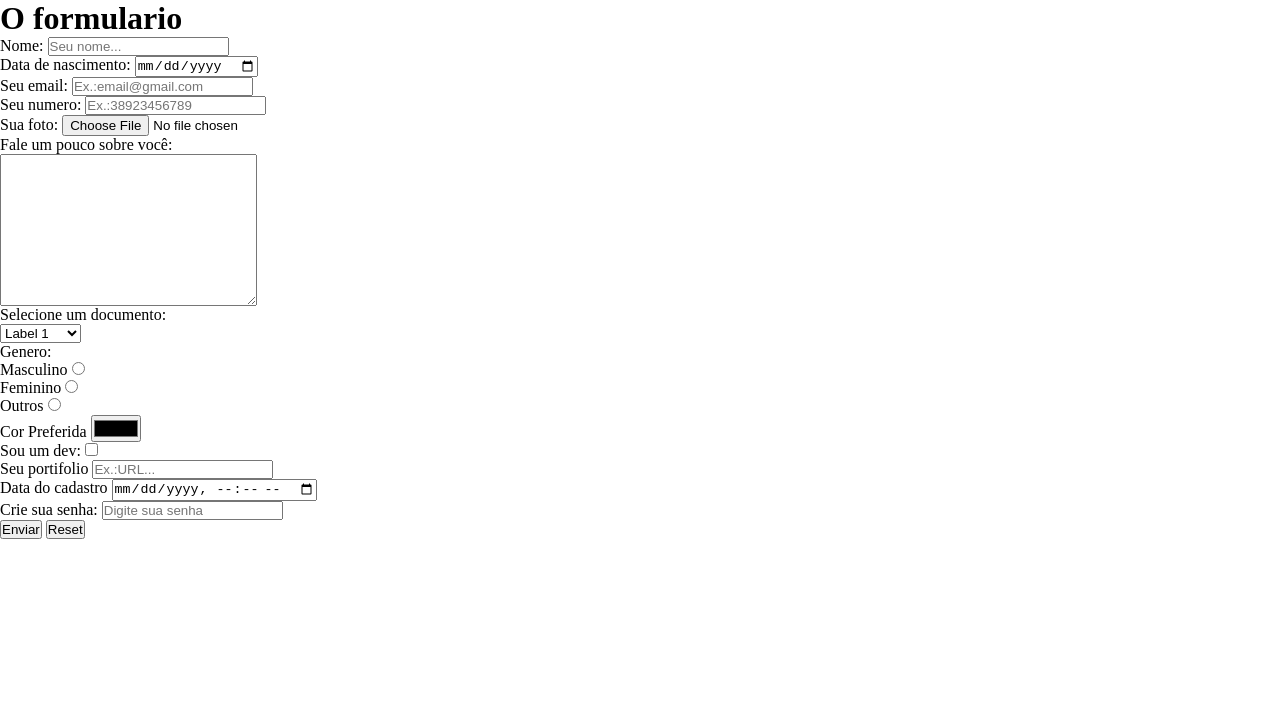
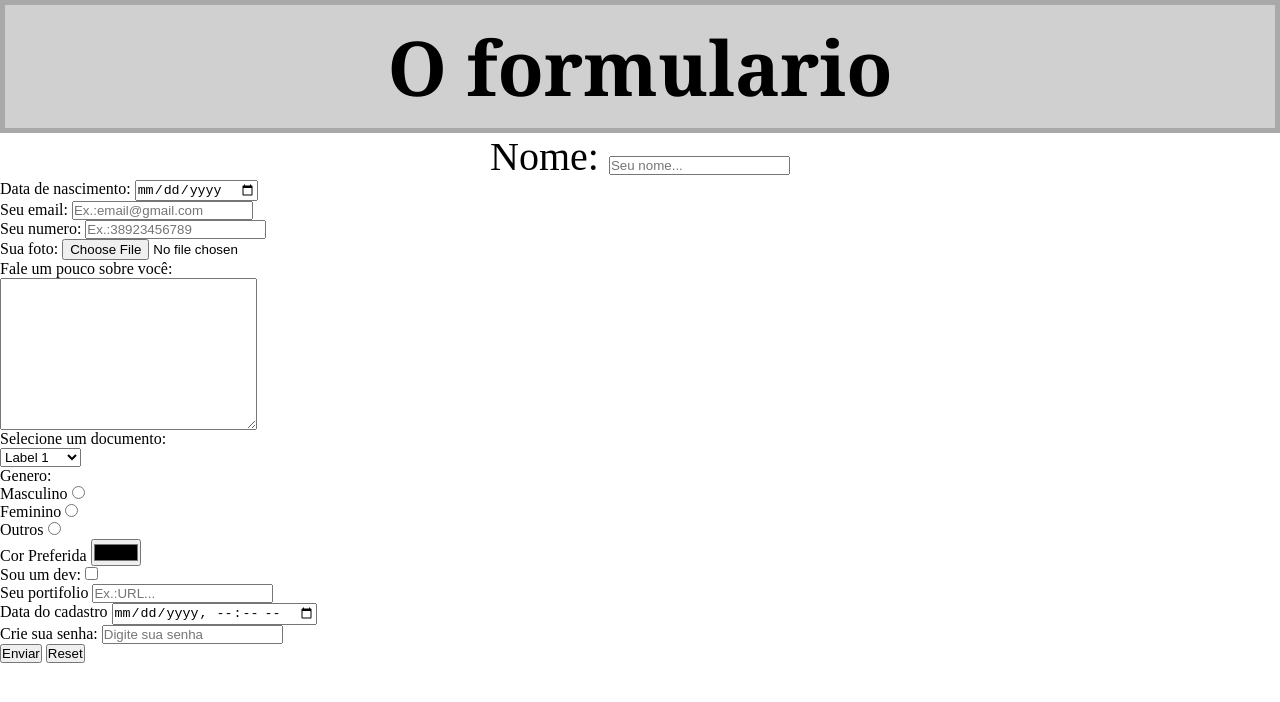
Before and after one commit to Edvan-121/Trabalhando_com_inputs, a plain HTML site: page assets/index.html in a window 1280 px wide. Drawn offline with Linux system fonts and the light colour scheme.

Commit message:
iniciando correções com css

```diff
--- a/assets/css/styles.css
+++ b/assets/css/styles.css
@@ -11,3 +11,22 @@ textarea{
 #select{
   display: block;
 }
+.formulario{
+  font-family: Cambria, Cochin, Georgia, Times, 'Times New Roman', serif;
+  border: 5px solid darkgray;
+  text-align: center;
+  padding: 10px;
+  font-size: 2cm;
+  background-color: rgba(169, 169, 169, 0.541);
+  cursor: pointer;
+  touch-action: initial;
+  font-variant: initial;
+}
+.nome{
+  font-family:'Times New Roman', Times, serif;
+  text-align: center;
+  font-size: 5ch;
+}
+#nome{
+  size: 5ch;
+}
--- a/assets/index.html
+++ b/assets/index.html
@@ -7,8 +7,8 @@
   </head>
   <body>
     <form action="#" method="get" target="_blank">
-      <h1>O formulario</h1>
-      <p>
+      <h1 class="formulario">O formulario</h1>
+      <p class="nome">
       <label for="nome">Nome:</label>
         <input type="text" id="nome" name="nome" placeholder="Seu nome..." required />
       </p>
```
